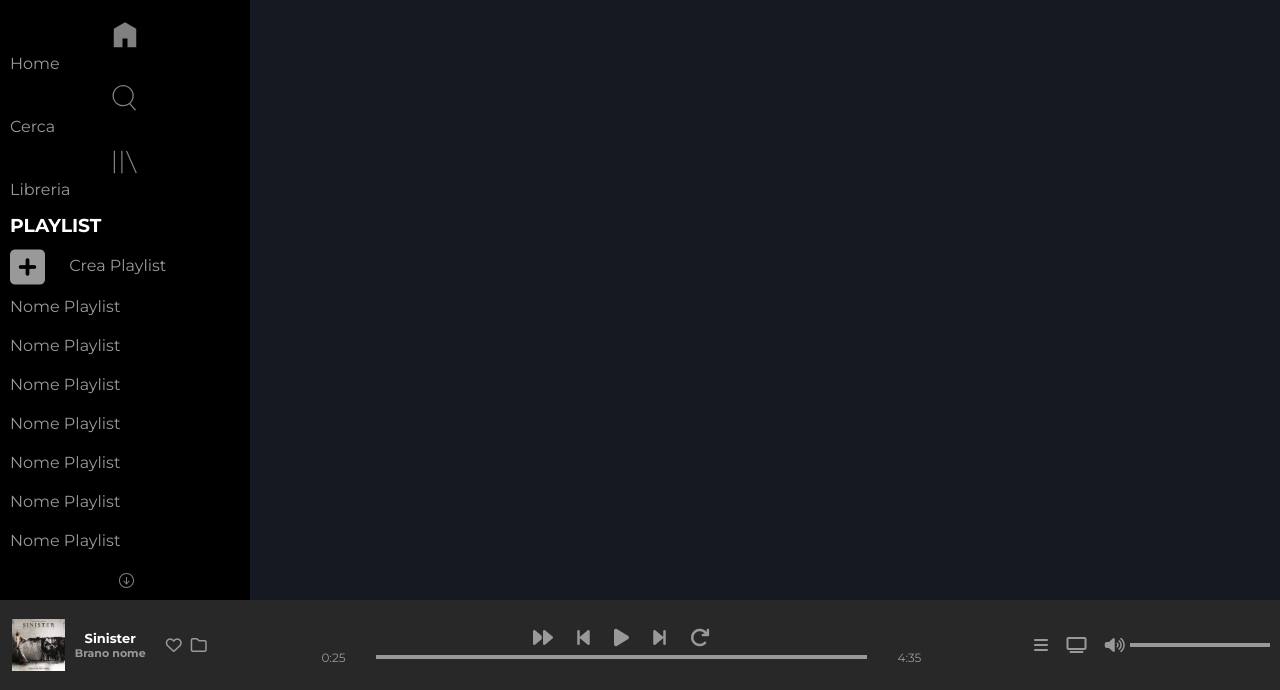
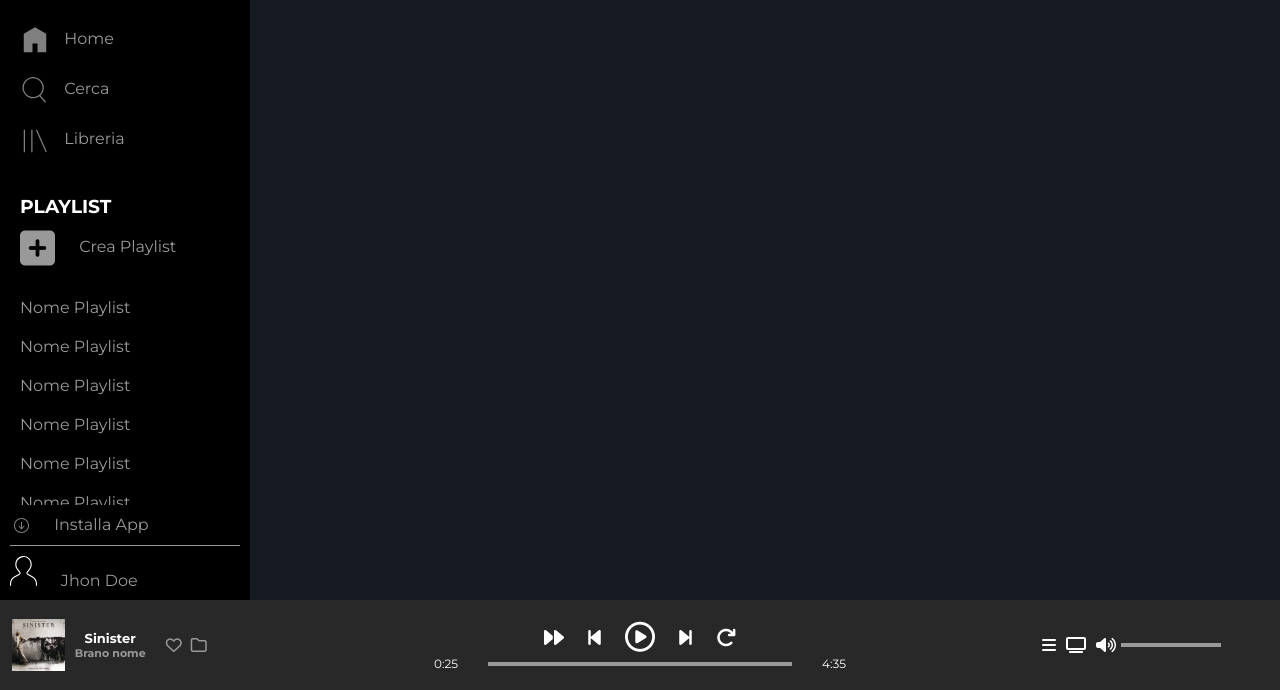
Before and after one commit to Bilobra/html-css-spotifyweb, a plain HTML site: page index.html in a window 1280 px wide. Shown: the part 110-800 px from the top of the page. Drawn offline with Linux system fonts and the light colour scheme.

Commit message:
fixed border green + footer

```diff
--- a/css/app.css
+++ b/css/app.css
@@ -1,4 +1,5 @@
 /* regole base */
+
 
 * {
     margin: 0;
@@ -25,13 +26,13 @@ body {
 }
 
 img{
-    width: 100%;
-    height: 100%;
+   height: 100%;
 }
 
 main{
     display: flex;
     height: calc(100% - 90px);
+    overflow: hidden;
     /* flex-grow: 1; */
 }
 /*  con H in calc la mia nav bar prende lo spazio fino al footer */
@@ -78,11 +79,23 @@ main{
     height: 30px;
     margin-right: 10px;
     opacity:0.5;
+    vertical-align: middle;
 }
 
-.nav_menu ul li {
-    padding: 5px 10px;
+.nav_menu ul li a {
+    padding: 10px 20px;
+    vertical-align: middle;
 
+}
+.nav_menu ul li{
+    padding: 10px 0;
+}
+
+
+.nav_menu .green_border-select:hover::before{
+    content: "";
+    display: inline;
+    border-left: 4px solid #ADFF2F;
 }
 
 
@@ -114,7 +127,7 @@ main{
     color: white;
 }
 .nav_new_playlist {
-    padding: 0 10px;
+    padding: 20px 20px;
 }
 
 .nav_new_playlist a i {
@@ -127,8 +140,11 @@ main{
 /* nav_playlist */
 .nav_playlist{
     flex-grow: 1;
-    padding: 0 10px;
+    padding: 0 20px;
+    overflow-y: auto;
 }
+
+/* overflow auto x far scollare la lista delle playlist */
 
 .nav_playlist ul li {
     padding: 10px 0px;
@@ -191,12 +207,20 @@ main{
     .nav_menu ul li {
         padding: 10px 0px;
     }
+    .nav_menu ul li a{
+        padding: 0;
+    }
 
     .nav_install{
         padding: 0;
     }
     .nav_install .install{
         border: none;
+    }
+
+
+    .nav_menu .green_border-select:hover::before{
+        display: none;
     }
 }
 
@@ -244,6 +268,7 @@ footer{
     gap: 10px;
     text-align: center;
     padding: 12px;
+    flex-basis: 250px;
 }
 .song_image{
     height: 80%;
@@ -268,13 +293,13 @@ footer{
 
 #player .controller {
     height: 100%;
-    max-width: 700px;
+    flex-basis: 40%;
     display: flex;
     flex-direction: column;
     justify-content: center;
     text-align: center;
-    flex-grow: 1;
-    padding: 0 50px;
+    /* flex-grow: 1; */
+    /* padding: 0 50px; */
 }
 
 .controller_button li {
@@ -282,6 +307,27 @@ footer{
     padding: 0 10px;
     font-size: 20px;
     vertical-align: middle;
+
+}
+
+
+/* BOTTONE CENTRALE PLAY */
+.controller_button .big_play{
+    font-size: 30px;
+    vertical-align: middle;
+
+}
+.controller_button .big_play:hover{
+    transform: scale(1.2);
+}
+
+
+.controller_button li a{
+    color: white;
+}
+
+.audio_list li a{
+    color: white;
 }
 
 
@@ -292,36 +338,46 @@ footer{
     align-items: center;
     justify-content: space-between;
     gap: 30px;
+    padding: 0 50px;
 }
 
 .barra{
     height: 4px;
     background-color: #999999;
     flex-grow: 1;
+    min-width: 100px;
+    max-width: 400px;
+    flex-basis: 90px;
 }
 
 .controller_line .start,
 .end{
-    color: #999999;
+    color: white;
     font-size: 12px;
 }
 
 /* audio */
 .audio{
-    width: 20%;
-    padding: 10px;
+    display: flex;
+    align-items: center;
+    height: 100%;
+    gap: 10px;
+    text-align: center;
+    padding: 12px;
+    flex-basis: 250px;
 }
 .audio_list{
     height: 100%;
     display: flex;
-    justify-content: space-between;
+    /* justify-content: space-between; */
+    gap: 10px;
     align-items: center;
 }
 
 .audio_bar{
     display: flex;
-    justify-content: space-between;
-    width: 70%;
+    /* justify-content: space-between; */
+    flex-basis: 60%;
     align-items: center;
     gap: 5px;
 }
--- a/index.html
+++ b/index.html
@@ -32,21 +32,21 @@
                 </div>
                 <div class="nav_menu">
                     <ul>
-                        <li>
+                        <li class="green_border-select">
                             <a href="#">
                                 <img src="img/home.svg" alt="Home">
                                 <span class="hidden_text">Home</span>
                             </a>
                         </li>
 
-                        <li>
+                        <li class="green_border-select">
                             <a href="#">
                                 <img src="img/search.svg" alt="Home">
                                 <span class="hidden_text">Cerca</span>
                             </a>
                         </li>
 
-                        <li>
+                        <li class="green_border-select">
                             <a href="#">
                                 <img src="img/libreria.svg" alt="Home">
                                 <span class="hidden_text">Libreria</span>
@@ -64,6 +64,17 @@
                 </div>
                 <div class="nav_playlist">
                     <ul>
+                        <li><a href="#">Nome Playlist</a></li>
+                        <li><a href="#">Nome Playlist</a></li>
+                        <li><a href="#">Nome Playlist</a></li>
+                        <li><a href="#">Nome Playlist</a></li>
+                        <li><a href="#">Nome Playlist</a></li>
+                        <li><a href="#">Nome Playlist</a></li>
+                        <li><a href="#">Nome Playlist</a></li>
+
+
+                        <li><a href="#">Nome Playlist</a></li>
+                        <li><a href="#">Nome Playlist</a></li>
                         <li><a href="#">Nome Playlist</a></li>
                         <li><a href="#">Nome Playlist</a></li>
                         <li><a href="#">Nome Playlist</a></li>
@@ -137,8 +148,8 @@
                             <li>
                                 <a href="#"><i class="fa-solid fa-backward-step"></i></a>
                             </li>
-                            <li>
-                                <a class="big_play" href="#"><i class="fa-solid fa-play"></i></i></a>
+                            <li class="big_play">
+                                <a  href="#"><i class="fa-regular fa-circle-play"></i></a>
                             </li>
                             <li>
                                 <a href="#"><i class="fa-solid fa-forward-step"></i></a>
```
